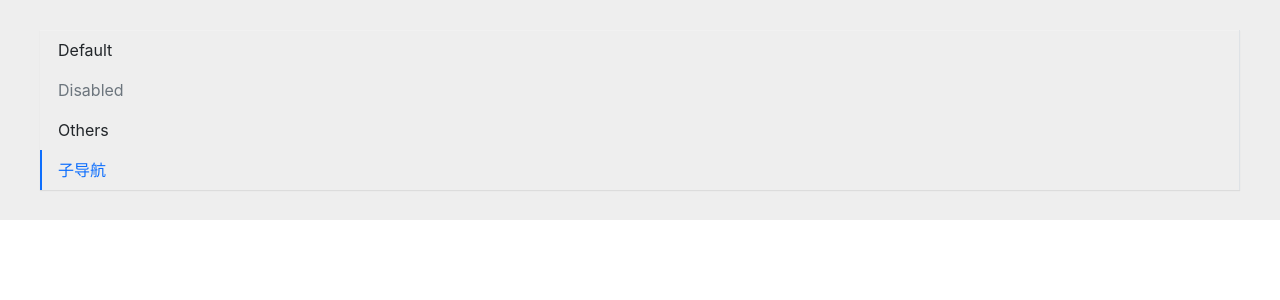
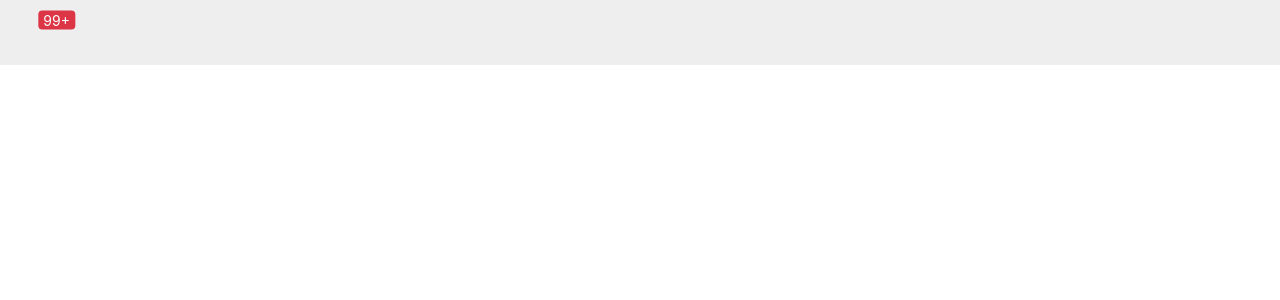
Before and after one commit to xiangxinji/LemonUI-react, a React (Create React App) app: page / in a window 1280 px wide. Shown: the top 300 px of the page. Built offline with nearby package versions, Linux system fonts and the light colour scheme.

Commit message:
added  badge component and added  badge component test case

```diff
--- a/src/App.tsx
+++ b/src/App.tsx
@@ -2,22 +2,13 @@ import React from "react";
 import Menu from "./components/Menu/menu";
 import MenuItem from "./components/Menu/item";
 import SubMenu from './components/Menu/subMenu'
+import Badge from './components/Badge/badge'
 function App() {
   return (
     <div className="App">
-      <Menu defaultIndex="3"  mode="vertical"  onSelect={(index) => {
-        console.log('你成功点击了 :' + index)
-      }} defaultOpenSubMenus={[]} >
-        <MenuItem>Default</MenuItem>
-        <MenuItem disabled={true}>
-          Disabled
-        </MenuItem>
-        <MenuItem> Others </MenuItem>
-        <SubMenu title="子导航">
-          <MenuItem>子导航1</MenuItem>
-          <MenuItem>子导航2</MenuItem>
-        </SubMenu>
-      </Menu>
+      <Badge value={100} max={99} >
+
+      </Badge>
     </div>
   );
 }
--- /dev/null
+++ b/src/components/Badge/_style.scss
@@ -0,0 +1,27 @@
+
+
+.badge{
+    position: relative;
+    display: inline-block;
+    .point{
+        float: right;
+        transform: translate(50% , -50%);
+        background-color: $danger;
+        border-radius: 50%;
+        box-shadow: $badge-point-box-shadow;
+    }
+    .point:not(.nums){
+        height:$badge-point-size;
+        width:$badge-point-size ;
+    }
+    .point.nums{
+        padding:$badge-nums-padding-y $badge-nums-padding-x;
+        border-radius: 4px;
+        font-size:$badge-nums-font-size ;
+        color:$badge-nums-color;
+        left:100%;
+        bottom:100%;
+        line-height:15px;
+        text-align: center;
+    }
+}
--- /dev/null
+++ b/src/components/Badge/badge.tsx
@@ -0,0 +1,42 @@
+import React from "react";
+import classNames from "classnames";
+
+type ModeType = "point" | "count";
+export interface IBadgeProps {
+  value?: number | string;
+  max?: number;
+  hidden?: boolean;
+  className?: string;
+}
+
+const Badge: React.FC<IBadgeProps> = ({
+  value,
+  className,
+  mode,
+  max,
+  hidden,
+  children
+}) => {
+  const classes = classNames(classNames, "badge", {
+    hidden: hidden,
+  });
+  const pointClass = classNames("point", {
+    nums: Boolean(value)
+  });
+
+  const isLt = value && max && value > max ? `${max}+` : value;
+
+  return (
+    <div className={classes}>
+      {!hidden && <span className={pointClass}>{isLt}</span>}
+      {children}
+    </div>
+  );
+};
+
+Badge.defaultProps = {
+  max: 0,
+  hidden: false
+};
+
+export default Badge;
--- a/src/styles/_variables.scss
+++ b/src/styles/_variables.scss
@@ -231,3 +231,13 @@ $menu-item-disabled-color:     $gray-600 !default;
 //sub-menu
 //submenu
 $submenu-box-shadow: 0 2px 4px 0 rgba(0,0,0,.12), 0 0 6px 0 rgba(0,0,0,.04);
+
+
+// badge
+
+$badge-point-size:13px;
+$badge-point-box-shadow: 1px 1px 2px #eee;
+$badge-nums-padding-y:2px ;
+$badge-nums-padding-x:5px ;
+$badge-nums-color:white ;
+$badge-nums-font-size : 14px ;
--- a/src/styles/index.scss
+++ b/src/styles/index.scss
@@ -6,6 +6,8 @@
 
 @import "../components/Menu/style";
 
+@import "../components/Badge/style" ;
+
 .App{
     padding:20px ;
     background-color: #eee;
```
Also changed, not shown: 2 other files (tests, documents, lock files or other folders).
